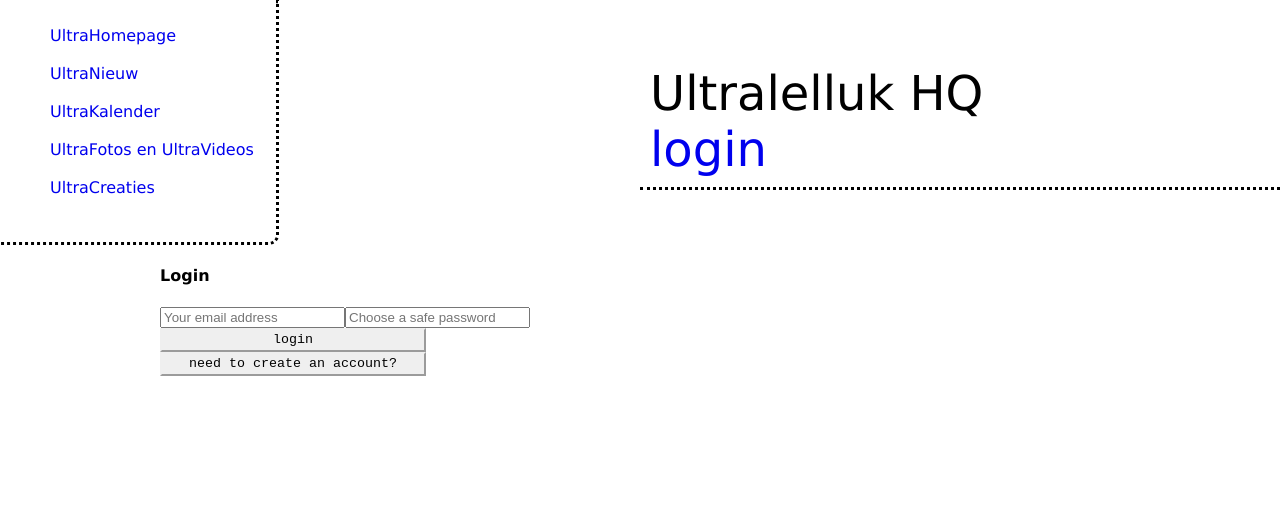
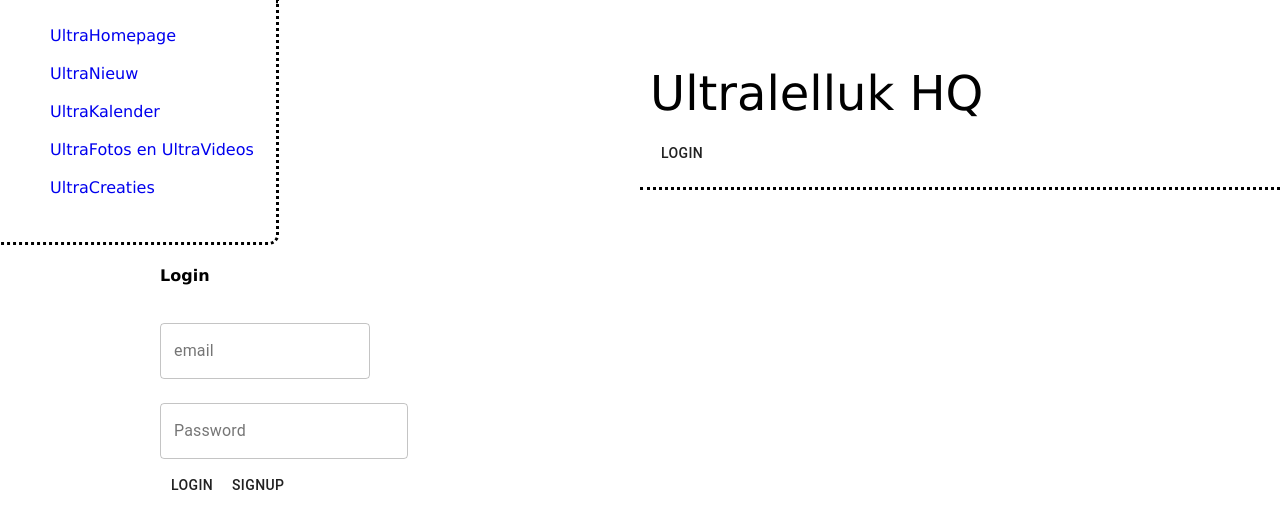
Before and after one commit to mivd7/ultralelluk-client, a React (Create React App) app: page /login in a window 1280 px wide. Shown: the top 528 px of the page. Built offline with nearby package versions, Linux system fonts and the light colour scheme.

Commit message:
setup google calendar api

```diff
--- a/src/components/Draft.js
+++ b/src/components/Draft.js
@@ -2,6 +2,8 @@ import React, { useState } from 'react'
 import { Mutation } from 'react-apollo'
 import gql from 'graphql-tag'
 import TextField from '@material-ui/core/TextField'
+import Button from '@material-ui/core/Button'
+
 import {makeStyles} from '@material-ui/core'
 
 const CREATE_DRAFT = gql`mutation Post($title: String! $content: String! $published: Boolean!) {
@@ -65,12 +67,12 @@ const Draft = () => {
           /><br/>
         <Mutation mutation={CREATE_DRAFT}
                   variables={{ title, content, published: false, userId: dummyUser }} >
-            {draft => <div><button onClick={draft}>Maak concept aan</button></div>}
+            {draft => <div><Button onClick={draft}>Maak concept aan</Button></div>}
         </Mutation>
         <br/>
         <Mutation mutation={CREATE_DRAFT}
                   variables={{ title, content, published: true, userId: dummyUser }} >
-            {draft => <div><button onClick={draft}>Publiceer</button></div>}
+            {draft => <div><Button onClick={draft}>Publiceer</Button></div>}
         </Mutation>
       </div>
     )
--- a/src/components/Header.js
+++ b/src/components/Header.js
@@ -3,6 +3,8 @@ import { Link } from 'react-router-dom'
 import { withRouter } from 'react-router'
 import { AUTH_TOKEN } from '../constants'
 import UserInfo from './UserInfo'
+import Button from '@material-ui/core/Button'
+
 
 
 class Header extends Component {
@@ -22,13 +24,13 @@ class Header extends Component {
                 this.props.history.push(`/`)
               }}
             >
-              logout
+              <Button>logout</Button>
               <UserInfo token={authToken}/>
 
             </div>
           ) : (
               <Link to="/login" className="ml1 no-underline black">
-                login
+                <Button>login</Button>
             </Link>
             )}
         </div>
--- a/src/components/Login.js
+++ b/src/components/Login.js
@@ -2,6 +2,10 @@ import React, { Component } from 'react'
 import { AUTH_TOKEN } from '../constants'
 import { Mutation } from 'react-apollo'
 import gql from 'graphql-tag'
+import TextField from '@material-ui/core/TextField'
+import Button from '@material-ui/core/Button'
+
+
 
 const SIGNUP_MUTATION = gql`
   mutation SignupMutation($email: String!, $password: String!, $name: String!) {
@@ -33,26 +37,33 @@ class Login extends Component {
       <div>
         <h4 className="mv3">{login ? 'Login' : 'Sign Up'}</h4>
         <div className="flex flex-column">
-          {!login && (
+          {!login && (<>
             <input
               value={name}
               onChange={e => this.setState({ name: e.target.value })}
               type="text"
               placeholder="Your name"
-            />
+            /><br/></>
           )}
-          <input
-            value={email}
-            onChange={e => this.setState({ email: e.target.value })}
-            type="text"
-            placeholder="Your email address"
-          />
-          <input
-            value={password}
-            onChange={e => this.setState({ password: e.target.value })}
-            type="password"
-            placeholder="Choose a safe password"
-          />
+          <TextField
+            id="filled-email-input"
+            label="email"
+            multiline={true}
+            onChange={e => this.setState({email: e.target.value})}
+            margin="normal"
+            variant="outlined"
+          /><br/>
+           <TextField
+        id="filled-password-input"
+        label="Password"
+        // className={classes.textField}
+        type="password"
+        autoComplete="current-password"
+        margin="normal"
+        variant="outlined"
+        onChange={e => this.setState({password: e.target.value})}
+
+      />
         </div>
         <div className="flex mt3">
           <Mutation
@@ -61,17 +72,17 @@ class Login extends Component {
             onCompleted={data => this._confirm(data)}
           >
             {mutation => (
-              <div className="pointer mr2 button" onClick={mutation}>
+              <Button onClick={mutation}>
                 {login ? 'login' : 'create account'}
-              </div>
+              </Button>
             )}
           </Mutation>
-          <div
+          <Button
             className="pointer button"
             onClick={() => this.setState({ login: !login })}
           >
-            {login ? 'need to create an account?' : 'already have an account?'}
-          </div>
+            {login ? 'Signup' : 'already have an account?'}
+          </Button>
 
         </div>
       </div>
--- a/src/index.css
+++ b/src/index.css
@@ -6,6 +6,7 @@ body {
 
 input {
   max-width: 500px;
+  padding: 10px;
 }
 
 .gray {
```
Also changed, not shown: 2 other files (tests, documents, lock files or other folders).
